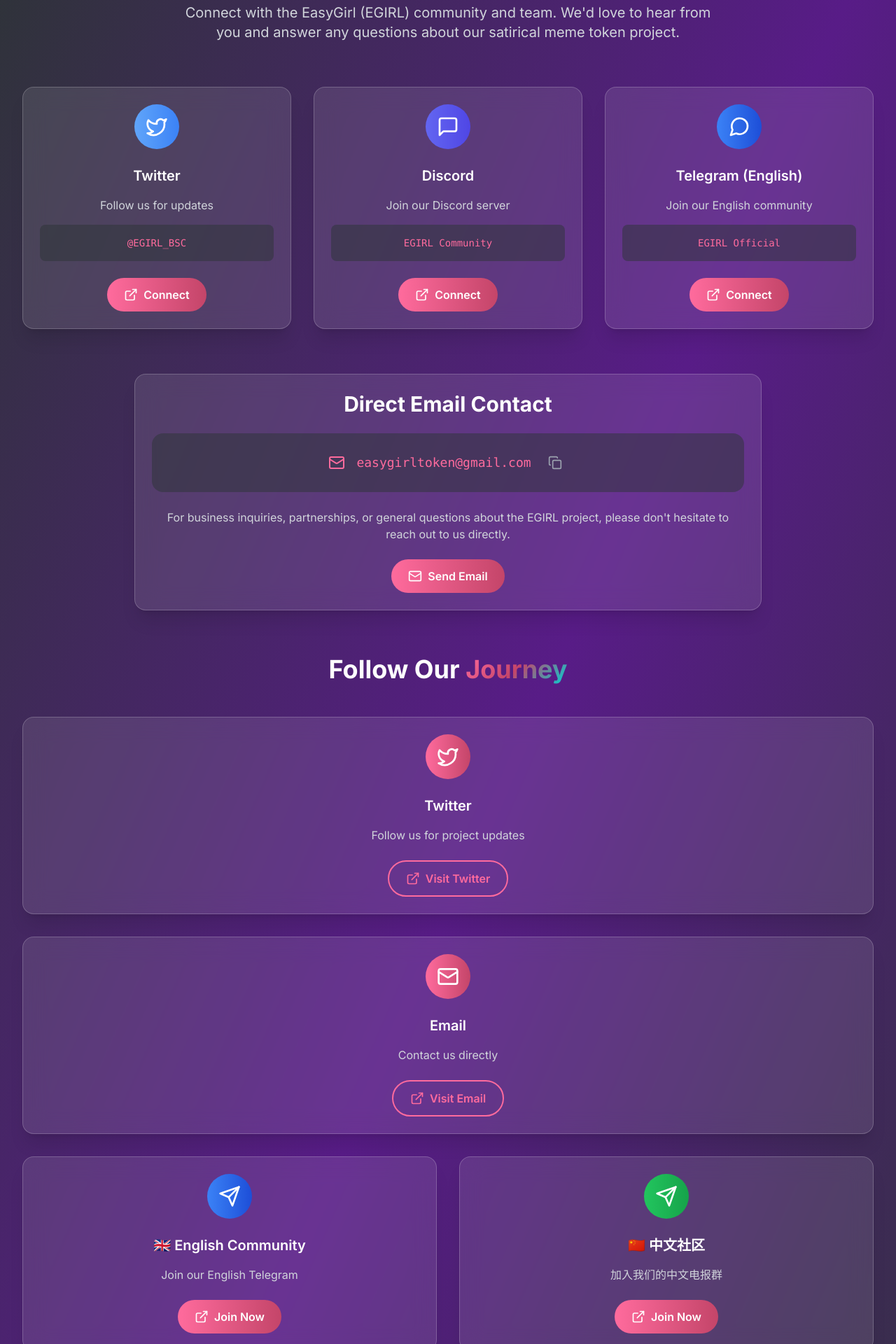
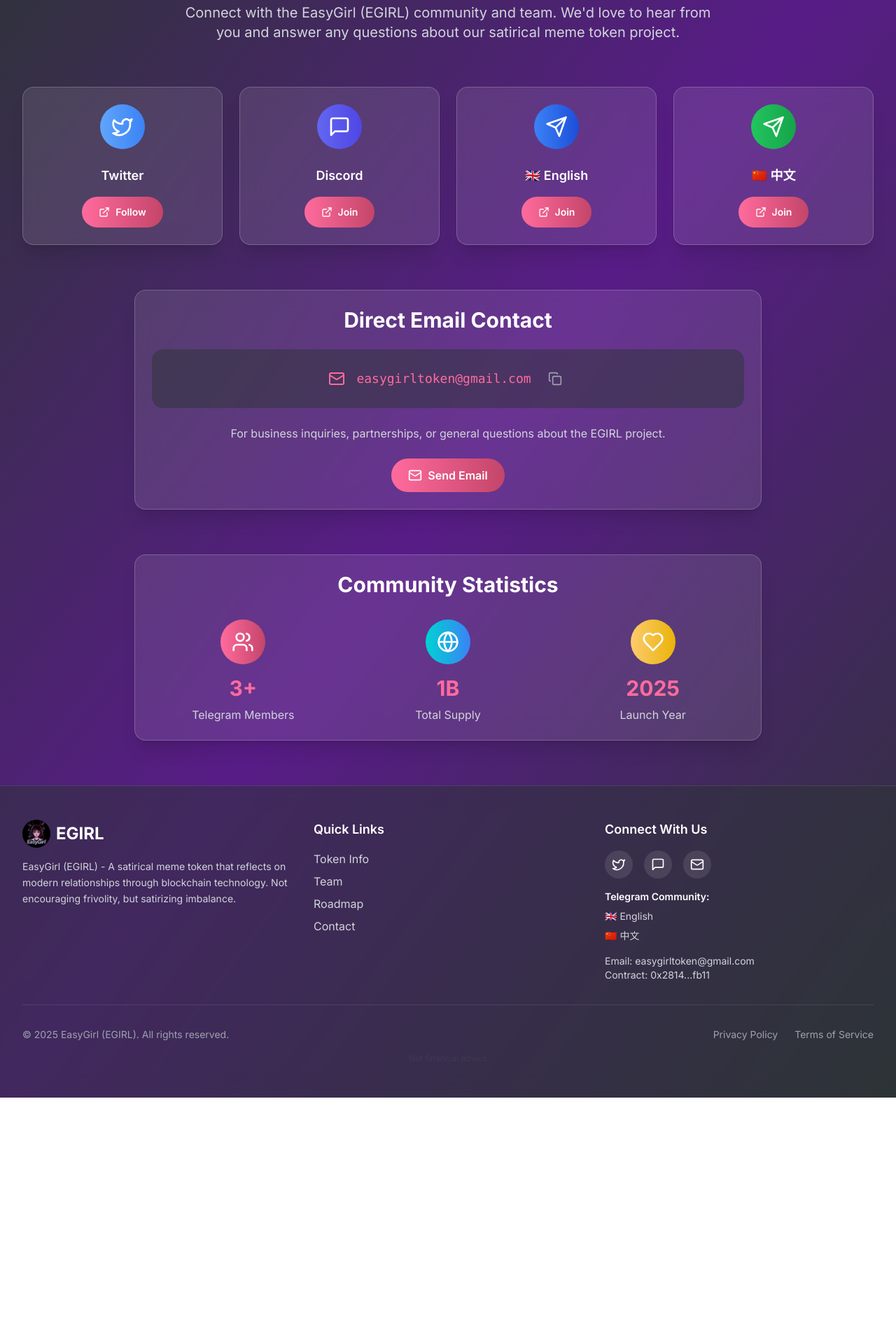
Before and after one commit to erere6232/egirl-website, a Next.js app: page /contact in a window 1280 px wide. Shown: the part 160-2080 px from the top of the page at 70% size. After the commit the page ends 1728 px from the top, so only its background shows below. Built offline with nearby package versions, Linux system fonts and the light colour scheme.

Commit message:
Update contact.tsx

```diff
--- a/pages/contact.tsx
+++ b/pages/contact.tsx
@@ -103,50 +103,107 @@
               </p>
             </motion.div>
 
-            {/* Contact Methods */}
+            {/* Contact Methods - Simplified */}
             <motion.div
               initial={{ opacity: 0, y: 30 }}
               animate={{ opacity: 1, y: 0 }}
               transition={{ delay: 0.2, duration: 0.8 }}
-              className="grid grid-cols-1 md:grid-cols-3 gap-8 mb-16"
+              className="grid grid-cols-1 md:grid-cols-4 gap-6 mb-16"
             >
-              {contactMethods.map((method, index) => (
+              {/* Twitter */}
               <motion.div
-                  key={index}
                 initial={{ opacity: 0, y: 30 }}
                 animate={{ opacity: 1, y: 0 }}
-                  transition={{ delay: 0.4 + index * 0.2, duration: 0.8 }}
+                transition={{ delay: 0.4, duration: 0.8 }}
                 className="card text-center group hover:scale-105 transition-all duration-300"
               >
-                  <div className={`w-16 h-16 bg-gradient-to-r ${method.color} rounded-full flex items-center justify-center mx-auto mb-6`}>
-                    <method.icon className="w-8 h-8 text-white" />
+                <div className="w-16 h-16 bg-gradient-to-r from-blue-400 to-blue-500 rounded-full flex items-center justify-center mx-auto mb-6">
+                  <Twitter className="w-8 h-8 text-white" />
                 </div>
-
-                  <h3 className="text-xl font-semibold text-white mb-4">{method.title}</h3>
-                  <p className="text-gray-300 mb-4">{method.description}</p>
-
-                  <div className="bg-egirl-dark/50 rounded-lg p-4 mb-6">
-                    <p className="text-egirl-pink font-mono text-sm break-all">{method.value}</p>
-                  </div>
-
+                <h3 className="text-lg font-semibold text-white mb-4">Twitter</h3>
                 <a
-                    href={method.link}
+                  href="https://x.com/EGIRL_BSC"
                   target="_blank"
                   rel="noopener noreferrer"
-                    className="btn-primary inline-flex items-center"
+                  className="btn-primary inline-flex items-center text-sm"
                 >
-                    <ExternalLink className="w-5 h-5 mr-2" />
-                    Connect
+                  <ExternalLink className="w-4 h-4 mr-2" />
+                  Follow
                 </a>
               </motion.div>
-              ))}
+
+              {/* Discord */}
+              <motion.div
+                initial={{ opacity: 0, y: 30 }}
+                animate={{ opacity: 1, y: 0 }}
+                transition={{ delay: 0.5, duration: 0.8 }}
+                className="card text-center group hover:scale-105 transition-all duration-300"
+              >
+                <div className="w-16 h-16 bg-gradient-to-r from-indigo-500 to-indigo-600 rounded-full flex items-center justify-center mx-auto mb-6">
+                  <MessageSquare className="w-8 h-8 text-white" />
+                </div>
+                <h3 className="text-lg font-semibold text-white mb-4">Discord</h3>
+                <a
+                  href="https://discord.gg/3sKCjftfe2"
+                  target="_blank"
+                  rel="noopener noreferrer"
+                  className="btn-primary inline-flex items-center text-sm"
+                >
+                  <ExternalLink className="w-4 h-4 mr-2" />
+                  Join
+                </a>
+              </motion.div>
+
+              {/* Telegram English */}
+              <motion.div
+                initial={{ opacity: 0, y: 30 }}
+                animate={{ opacity: 1, y: 0 }}
+                transition={{ delay: 0.6, duration: 0.8 }}
+                className="card text-center group hover:scale-105 transition-all duration-300"
+              >
+                <div className="w-16 h-16 bg-gradient-to-r from-blue-500 to-blue-700 rounded-full flex items-center justify-center mx-auto mb-6">
+                  <Send className="w-8 h-8 text-white" />
+                </div>
+                <h3 className="text-lg font-semibold text-white mb-4">🇬🇧 English</h3>
+                <a
+                  href="https://t.me/+VdZHL9gqOF5lNTI1"
+                  target="_blank"
+                  rel="noopener noreferrer"
+                  className="btn-primary inline-flex items-center text-sm"
+                >
+                  <ExternalLink className="w-4 h-4 mr-2" />
+                  Join
+                </a>
+              </motion.div>
+
+              {/* Telegram Chinese */}
+              <motion.div
+                initial={{ opacity: 0, y: 30 }}
+                animate={{ opacity: 1, y: 0 }}
+                transition={{ delay: 0.7, duration: 0.8 }}
+                className="card text-center group hover:scale-105 transition-all duration-300"
+              >
+                <div className="w-16 h-16 bg-gradient-to-r from-green-500 to-green-600 rounded-full flex items-center justify-center mx-auto mb-6">
+                  <Send className="w-8 h-8 text-white" />
+                </div>
+                <h3 className="text-lg font-semibold text-white mb-4">🇨🇳 中文</h3>
+                <a
+                  href="https://t.me/+N7FUuuYJIdQyMjFl"
+                  target="_blank"
+                  rel="noopener noreferrer"
+                  className="btn-primary inline-flex items-center text-sm"
+                >
+                  <ExternalLink className="w-4 h-4 mr-2" />
+                  Join
+                </a>
+              </motion.div>
             </motion.div>
 
             {/* Email Contact */}
             <motion.div
               initial={{ opacity: 0, y: 30 }}
               animate={{ opacity: 1, y: 0 }}
-              transition={{ delay: 0.6, duration: 0.8 }}
+              transition={{ delay: 0.8, duration: 0.8 }}
               className="card max-w-4xl mx-auto mb-16"
             >
               <div className="text-center">
@@ -171,8 +228,7 @@
                 </div>
 
                 <p className="text-gray-300 mb-6">
-                  For business inquiries, partnerships, or general questions about the EGIRL project,
-                  please don't hesitate to reach out to us directly.
+                  For business inquiries, partnerships, or general questions about the EGIRL project.
                 </p>
 
                 <a
@@ -182,76 +238,6 @@
                   <Mail className="w-5 h-5 mr-2" />
                   Send Email
                 </a>
-              </div>
-            </motion.div>
-
-            {/* Social Media */}
-            <motion.div
-              initial={{ opacity: 0, y: 30 }}
-              animate={{ opacity: 1, y: 0 }}
-              transition={{ delay: 0.8, duration: 0.8 }}
-              className="mb-16"
-            >
-              <h2 className="text-4xl font-bold text-white text-center mb-12">
-                Follow Our <span className="gradient-text">Journey</span>
-              </h2>
-
-              <div className="grid grid-cols-1 md:grid-cols-1 gap-8 mb-8">
-                {socialLinks.map((social, index) => (
-                  <motion.div
-                    key={index}
-                    initial={{ opacity: 0, y: 30 }}
-                    animate={{ opacity: 1, y: 0 }}
-                    transition={{ delay: 1.0 + index * 0.2, duration: 0.8 }}
-                    className="card text-center group hover:scale-105 transition-all duration-300"
-                  >
-                    <div className="w-16 h-16 bg-gradient-to-r from-egirl-pink to-egirl-purple rounded-full flex items-center justify-center mx-auto mb-6">
-                      <social.icon className="w-8 h-8 text-white" />
-                    </div>
-
-                    <h3 className="text-xl font-semibold text-white mb-4">{social.name}</h3>
-                    <p className="text-gray-300 mb-6">{social.description}</p>
-
-                    <a
-                      href={social.href}
-                      target="_blank"
-                      rel="noopener noreferrer"
-                      className="btn-secondary inline-flex items-center"
-                    >
-                      <ExternalLink className="w-5 h-5 mr-2" />
-                      Visit {social.name}
-                    </a>
-                  </motion.div>
-                ))}
-              </div>
-
-              <div className="grid grid-cols-1 md:grid-cols-2 gap-8">
-                {telegramLinks.map((telegram, index) => (
-                  <motion.div
-                    key={index}
-                    initial={{ opacity: 0, y: 30 }}
-                    animate={{ opacity: 1, y: 0 }}
-                    transition={{ delay: 1.0 + index * 0.2, duration: 0.8 }}
-                    className="card text-center group hover:scale-105 transition-all duration-300"
-                  >
-                    <div className={`w-16 h-16 bg-gradient-to-r ${telegram.color} rounded-full flex items-center justify-center mx-auto mb-6`}>
-                      <telegram.icon className="w-8 h-8 text-white" />
-                    </div>
-
-                    <h3 className="text-xl font-semibold text-white mb-4">{telegram.name}</h3>
-                    <p className="text-gray-300 mb-6">{telegram.description}</p>
-
-                    <a
-                      href={telegram.href}
-                      target="_blank"
-                      rel="noopener noreferrer"
-                      className="btn-primary inline-flex items-center"
-                    >
-                      <ExternalLink className="w-5 h-5 mr-2" />
-                      Join Now
-                    </a>
-                  </motion.div>
-                ))}
               </div>
             </motion.div>
 
```
Lines whose indentation alone changed are shown as unchanged.
